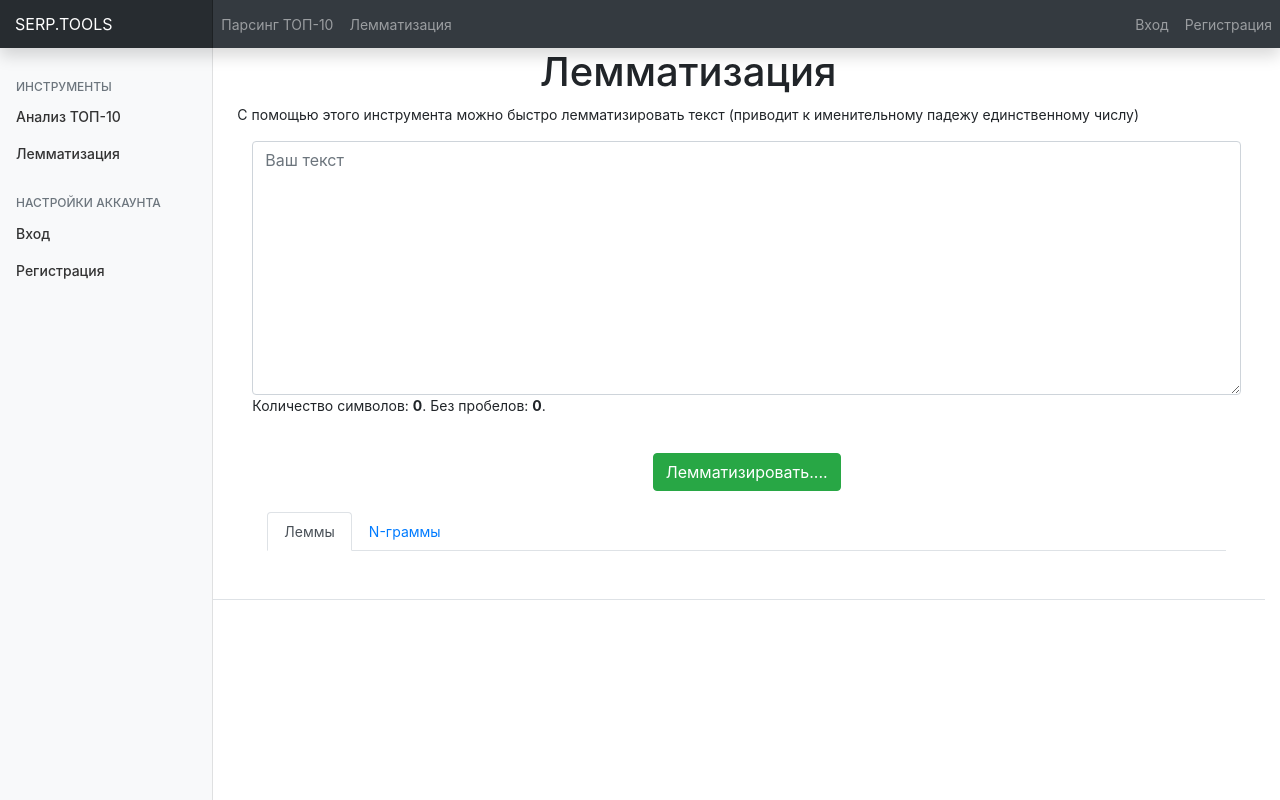
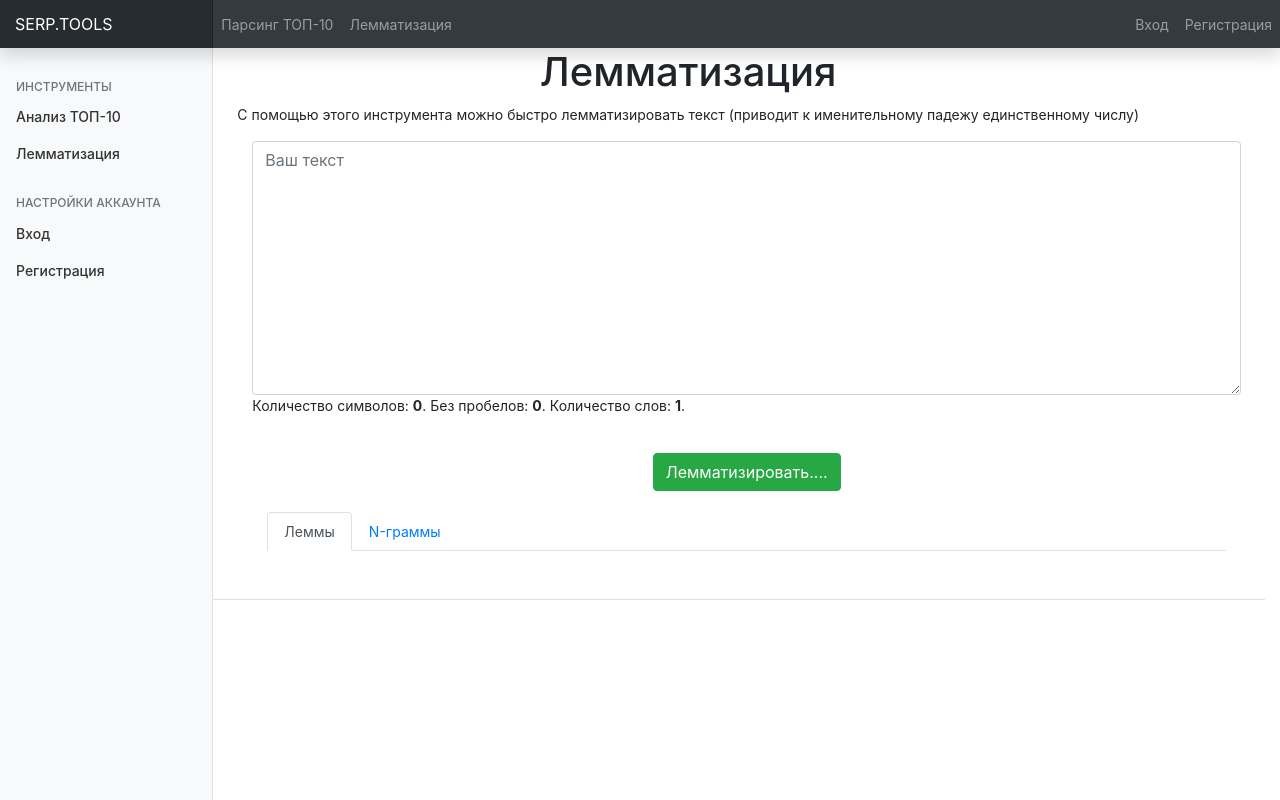
Before and after one commit to kirill505/serp.tools, a Flask app: page /ru/lemma/ in a window 1280 px wide. Run offline with Flask 2, Linux system fonts and the light colour scheme; some libraries are stand-ins or nearby versions.

Commit message:
added word count under textarea

```diff
--- a/app/templates/lemma.html
+++ b/app/templates/lemma.html
@@ -23,7 +23,7 @@
         <div style="padding-left:0px;">
           <textarea name="text_for_lemma" onChange = "lenDO();" onKeyUp = "lenDO();" required="" class="form-control" placeholder="Ваш текст" rows="10" wrap="soft"></textarea>
         </div>
-        <span id="textlength"><span class="label label-success">Всего <b>0</b> символов.</span> <span class="label label-info"> Без пробелов 0 символов.</span></span>
+        <span id="textlength"><span class="label label-success">Всего <b>0</b> символов.</span> <span class="label label-info"> Без пробелов 0 символов.</span><span class="label label-info"> Количество слов <b>0</b>.</span></span>
       </div>
     </div>
   </div>
@@ -156,7 +156,12 @@ $(document).ready(function() {
 
     var len_n = (str2.length);
 
-    var txtlen = "<span class='label label-success'>Количество символов: <b>" + len_y + "<\/b>.</span> <span class='label label-info'> Без пробелов: <b>" + len_n + "<\/b>.</span>";
+    s = str.replace(/(^\s*)|(\s*$)/gi,"");//exclude  start and end white-space
+    s = s.replace(/[ ]{2,}/gi," ");//2 or more space to 1
+    s = s.replace(/\n /,"\n"); // exclude newline with a start spacing
+    count_words = s.split(' ').length;
+
+    var txtlen = "<span class='label label-success'>Количество символов: <b>" + len_y + "<\/b>.</span> <span class='label label-info'> Без пробелов: <b>" + len_n + "<\/b>.</span> <span class='label label-info'> Количество слов: <b>" + count_words + "<\/b>.</span>";
 
     document.getElementById('textlength').innerHTML = txtlen;
     }
```
